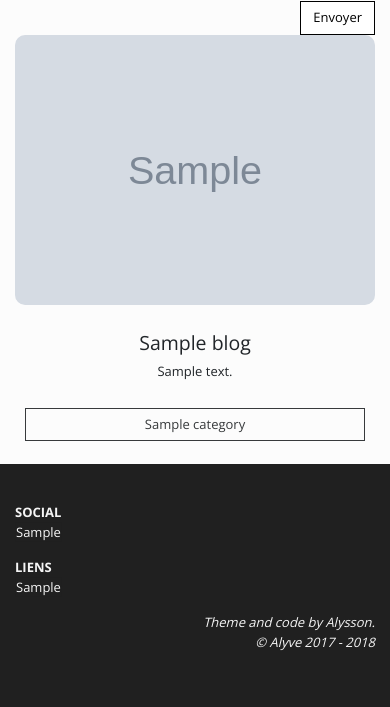
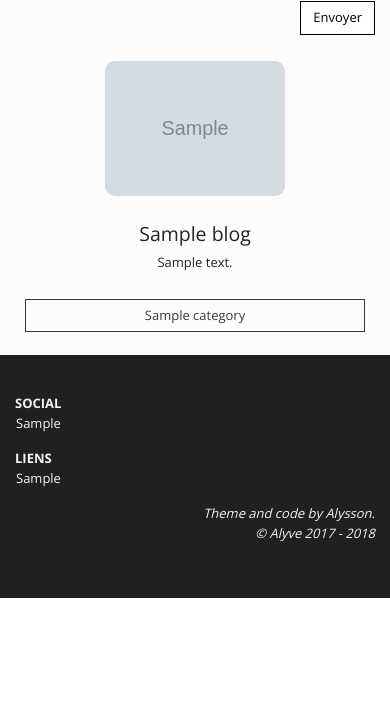
Before and after one commit to SuliacLEGUILLOU/Alyve, a Django app: template blog/templates/article.html in a window 390 px wide. Shown: the part 993-1700 px from the top of the page. After the commit the page ends 1591 px from the top, so only its background shows below. Run offline with Django 3.2, Linux system fonts and the light colour scheme; tables that the repository leaves empty hold one stand-in row (values such as "Sample post"); the template is opened without the code that fills it: values that come from a table or form of the project are taken from there, most other values are stand-ins (such as "Sample title", 1, 10 or a date in 2020); grey boxes marked "Sample" are stand-in pictures; data that the repository does not hold is empty; some libraries are stand-ins or nearby versions.

Commit message:
[Update] Improve views on handle devices

```diff
--- a/blog/templates/article.html
+++ b/blog/templates/article.html
@@ -46,19 +46,19 @@
         <form action="{% url 'blog:add_comment' article.slug %}" method="post">
             {% csrf_token %}
             <div class="row">
-                <div class="form-group col-md-12">
+                <div class="form-group col-xl-12">
                     <label for="username" class="bold">Nom d'utilisateur:</label>
                     <input type="text" class="form-control" name="comment_username" id="comment_username" placeholder="Votre nom d'utilisateur" required>
                 </div>
             </div>
             <div class="row">
-                <div class="form-group col-md-12">
+                <div class="form-group col-xl-12">
                     <label for="comment" class="bold">Votre commentaire:</label>
                     <textarea id="comment" name="comment_comment" placeholder="Votre commentaire" class="form-control" required></textarea>
                 </div>
             </div>
             <div class="row">
-                <div class="form-group col-md-12">
+                <div class="form-group col-xl-12">
                     <label for="answer" class="bold">Répondez à la question: {{ question.question }}:</label>
                     <input type="hidden" name="comment_question" value="{{ question.id }}">
                     <input type="text" class="form-control" name="comment_answer" id="comment_answer" placeholder="42" class="form-control" required>
--- a/blog/templates/template.html
+++ b/blog/templates/template.html
@@ -48,11 +48,11 @@
         </header>
         <div class="container">
             <div class="row">
-                <div class="col-md-9">
+                <div class="col-xl-9">
                     {% block content %}
                     {% endblock %}
                 </div>
-                <div class="col-md-3 sidebar">
+                <div class="col-xl-3 sidebar">
                     {% if blog.sidebar_picture %}<img src="../../../uploads/{{ blog.sidebar_picture }}" alt="Logo">{% endif %}
                     {% if blog.sidebar_title %}<h4 class="text-center">{{ blog.sidebar_title }}</h4>{% endif %}
                     {% if blog.sidebar_description %}{{ blog.sidebar_description|markdown }}{% endif %}
@@ -74,7 +74,7 @@
             <div class="container">
                 <div class="row">
                     <!--
-                    <div class="col-md-3">
+                    <div class="col-xl-3">
                         <span class="bold">SITEMAP</span>
                         <ul class="list-unstyled">
                             <li>Catégories</li>
@@ -84,7 +84,7 @@
                         </ul>
                     </div>
                     -->
-                    <div class="col-md-4">
+                    <div class="col-xl-4">
                         {% if social %}
                         <span class="bold">SOCIAL</span>
                         <ul class="list-unstyled">
@@ -94,7 +94,7 @@
                         </ul>
                         {% endif %}
                     </div>
-                    <div class="col-md-4">
+                    <div class="col-xl-4">
                         {% if links %}
                         <span class="bold">LIENS</span>
                         <ul class="list-unstyled">
@@ -104,7 +104,7 @@
                         </ul>
                         {% endif %}
                     </div>
-                    <div class="col-md-4 text-right">
+                    <div class="col-xl-4 text-right">
                         <p class="italic">Theme and code by Alysson.</br>
                         © Alyve 2017 - 2018</p>
                     </div>
--- a/static/blog/css/style.css
+++ b/static/blog/css/style.css
@@ -249,3 +249,10 @@ span.page-link:hover {
     display: block;
     margin-top: 1em;
 }
+
+@media (max-width: 1199.98px) {
+    .sidebar img {
+        margin-top: 2em;
+        max-width: 50%;
+    }
+}
```
